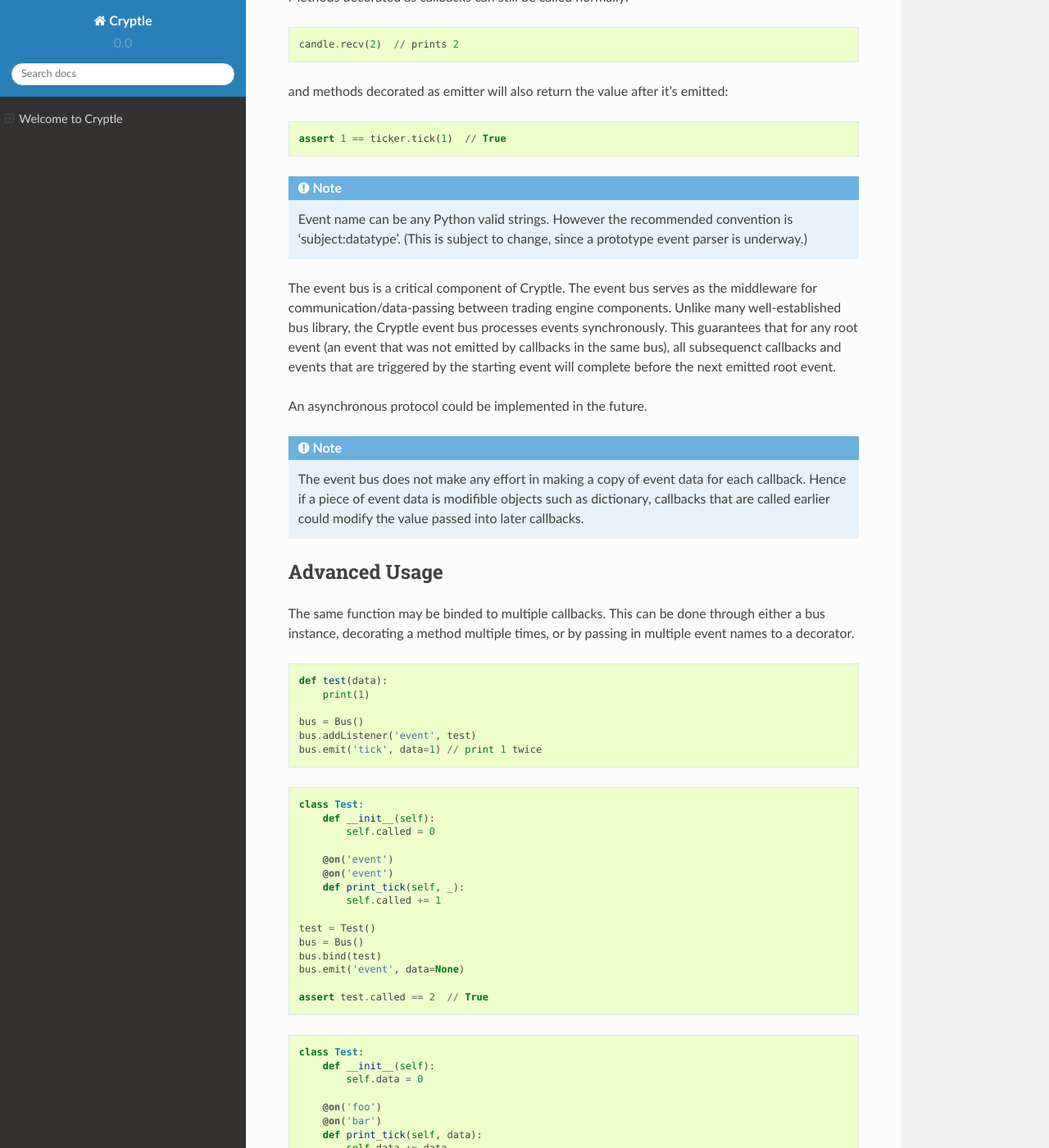
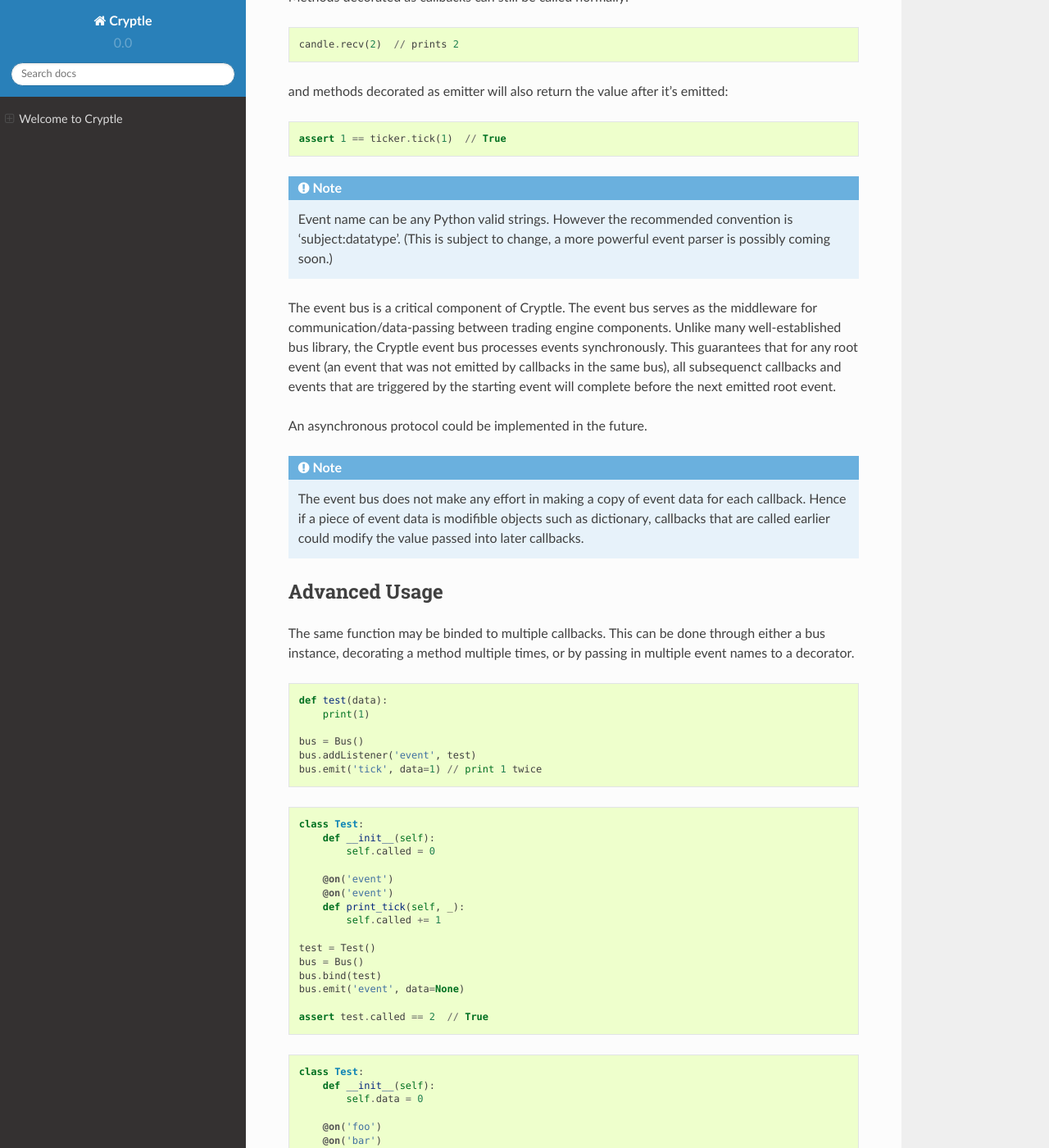
Before and after one commit to bridgelancer/cryptle_fork, a Sphinx documentation site: the page built from docs/index.rst, in a window 1280 px wide and 1400 px high, scrolled down 1037 px. Shown: the whole window at 82% size. Built offline with Sphinx 7.4.7 and the Read the Docs theme 2.0.0, drawn with Linux system fonts in a browser that asks for light colours; some of the changed text lies outside the part shown.

```diff
--- a/docs/conf.py
+++ b/docs/conf.py
@@ -1,7 +1,4 @@
 # Cryptle documentation build configuration file for sphinx.
-#
-# Most builtin configurable values are listed, those that are commented out
-# shows the default.
 
 import os
 import sys
@@ -14,149 +11,50 @@ copyright = '2018, CryptleFund'
 version = '0.0'
 release = '0'
 
+# General --------------------------------------------------------------------
 
-# -- General configuration ---------------------------------------------------
-
-# If your documentation needs a minimal Sphinx version, state it here.
-# needs_sphinx = '1.0'
-
+master_doc = 'index'
+source_suffix = '.rst'
 extensions = [
     'sphinx.ext.autodoc',
     'sphinx.ext.napoleon',
 ]
+exclude_patterns = ['_build', 'Thumbs.db', '.DS_Store']
 
-# Extension configurations
 autodoc_member_order = 'groupwise'
 
-# Add any paths that contain templates here, reative to this directory
-# templates_path = []
-
-# The suffix(es) of source filenames.
-source_suffix = '.rst'
-
-# source_encoding = 'utf-8-sig'
-
-# The master toctree document.
-master_doc = 'index'
-
-# List of patterns, relative to source directory, that match files and
-# directories to ignore when looking for source files.
-# This pattern also affects html_static_path and html_extra_path .
-exclude_patterns = ['_build', 'Thumbs.db', '.DS_Store']
-
-# primary_domain = 'py'
-
-# default_role = None
-
 today_fmt = '%B %d, %Y'
-
-# highlight_language = 'python3'
-
-# highlight_options = {}
-
-# If true, '()' will be appended to :func: etc. cross-reference text.
-# add_function_parentheses = True
-
-# If true, the current module name will be prepended to all unit descriptions
 add_module_names = False
-
-# The name of the Pygments (syntax highlighting) style to use.
 pygments_style = 'sphinx'
 
-
-# -- Options for HTML output -------------------------------------------------
+# HTML -----------------------------------------------------------------------
 
 html_theme = 'sphinx_rtd_theme'
-
-# Theme-specific options that customize the look and feel of a theme.
-# html_theme_options = {}
-
-# html_theme_path = ['_theme']
-
-# html_style = None
-# html_title = None
-# html_short_title = None
-# html_context = None
-
-# Filename of an image file to place at the top of the sidebar.
-# html_logo = None
-
-# Filename of an image file to use as favicon of the docs.
-# html_favicon = None
-
-# Add any paths that contain custom static files (such as style sheets).
 html_static_path = ['_static']
-
 html_last_updated_fmt = '%b %d, %Y'
-
-# html_index = ''
-# html_sidebars = {}
-# html_additional_pages = {}
-# html_domain_index = True
-# html_use_index = True
-
-# If true, the index is split into individual pages for each letter.
-# html_split_index = False
-
-# If true, links to the reST sources are added to the pages.
-# html_show_sourcelink = True
-
-# html_show_sphinx = True
-# html_show_copyright = True
-# html_use_opensearch = ''
-# html_file_suffix = None
-
-
-# -- Options for HTMLHelp output ---------------------------------------------
 
 # Output file base name for HTML help builder.
 htmlhelp_basename = 'Cryptledoc'
 
 
-# -- Options for LaTeX output ------------------------------------------------
+# LaTeX ----------------------------------------------------------------------
 
-latex_elements = {
-    # The paper size ('letterpaper' or 'a4paper').
-    #
-    # 'papersize': 'letterpaper',
-
-    # The font size ('10pt', '11pt' or '12pt').
-    #
-    # 'pointsize': '10pt',
-
-    # Additional stuff for the LaTeX preamble.
-    #
-    # 'preamble': '',
-
-    # Latex figure (float) alignment
-    #
-    # 'figure_align': 'htbp',
-}
-
-# Grouping the document tree into LaTeX files. List of tuples
-# (source start file, target name, title,
-#  author, documentclass [howto, manual, or own class]).
 latex_documents = [
     (master_doc, 'Cryptle.tex', 'Cryptle Documentation',
      'CryptleFund', 'manual'),
 ]
 
 
-# -- Options for manual page output ------------------------------------------
+# Manpage --------------------------------------------------------------------
 
-# One entry per manual page. List of tuples
-# (source start file, name, description, authors, manual section).
 man_pages = [
     (master_doc, 'cryptle', 'Cryptle Documentation',
      [author], 1)
 ]
 
 
-# -- Options for Texinfo output ----------------------------------------------
+# Texinfo --------------------------------------------------------------------
 
-# Grouping the document tree into Texinfo files. List of tuples
-# (source start file, target name, title, author,
-#  dir menu entry, description, category)
 texinfo_documents = [
     (master_doc, 'Cryptle', 'Cryptle Documentation',
      author, 'Cryptle', 'One line description of project.',
--- a/docs/index.rst
+++ b/docs/index.rst
@@ -57,8 +57,8 @@ and methods decorated as emitter will also return the value after it's emitted::
 
 .. note::
    Event name can be any Python valid strings. However the recommended convention
-   is 'subject:datatype'. (This is subject to change, since a prototype event
-   parser is underway.)
+   is 'subject:datatype'. (This is subject to change, a more powerful event
+   parser is possibly coming soon.)
 
 The event bus is a critical component of Cryptle. The event bus serves as the
 middleware for communication/data-passing between trading engine components.
```
Also changed, not shown: other parts of docs/index.rst (+0 -75 lines), docs/api.rst (added, +73 -0 lines).
